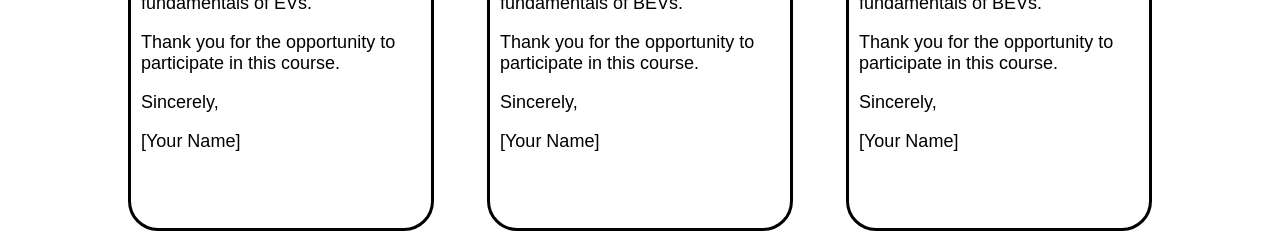
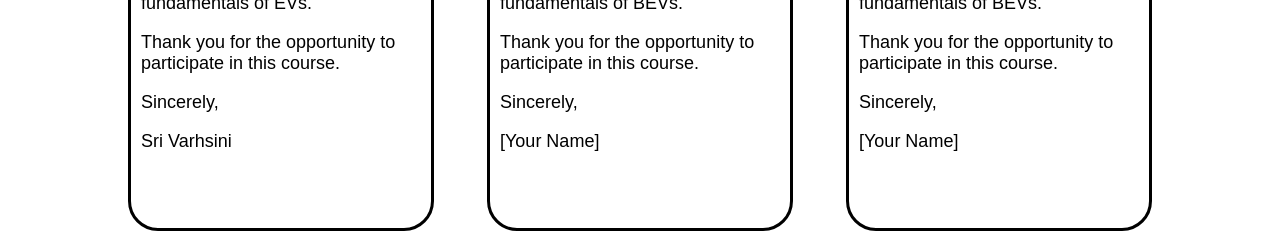
Before and after one commit to iev21/iev-frontend, an Angular app: page / in a window 1280 px wide. Shown: the part 2280-2513 px from the top of the page. Built offline with nearby package versions, Linux system fonts and the light colour scheme.

Commit message:
Update testimonials.component.html

```diff
--- a/src/app/testimonials/testimonials.component.html
+++ b/src/app/testimonials/testimonials.component.html
@@ -23,8 +23,8 @@
                 <p>Thank you for the opportunity to participate in this course. </p>
                 <!-- <p>We look forward to applying our learnings and contributing to the advancement of electric vehicle technology.</p>-->
                 <p>Sincerely,
-                <p>[Your Name]</p>
-                <!-- <p> Sri Varshini </p> -->
+                <p>Sri Varhsini</p>
+                <!-- <p>[Student ID/Contact Information]</p> -->
             </div>
         </div>
         <!-- Repeat this structure for additional testimonials -->
```
